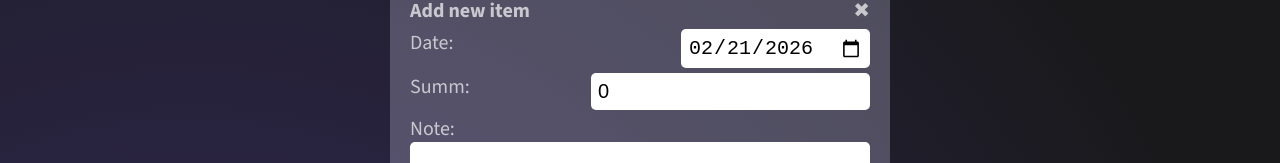
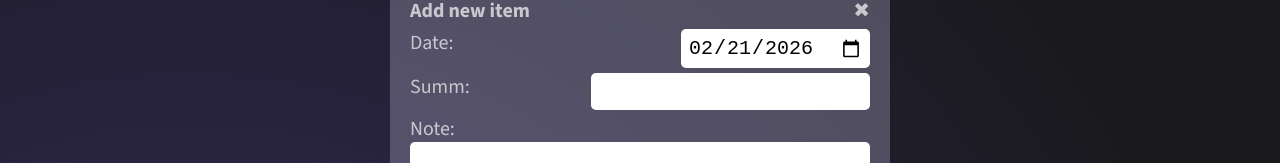
Before and after one commit to rennaiis/budget_tracker, a React (Vite) app: page / in a window 1280 px wide. Both pictures are taken after a click on the button "Income". Shown: the part 200-363 px from the top of the page. Built offline with nearby package versions, Linux system fonts and the light colour scheme.

Commit message:
correct counting of balance

```diff
--- a/src/App.tsx
+++ b/src/App.tsx
@@ -132,9 +132,14 @@ const incomeCategories: ICategory[] = [
 ]
 
 function App() {
-  const[balance, setBalance]=useState(0)
+
   const [outcomes, setOutcomes] = useState<IRecord[]>([])
   const [incomes, setIncomes] = useState<IRecord[]>([])
+
+  const allIncome: number = incomes.reduce((acc, item)=> acc+Number(item.sum), 0)
+  const allOutcome: number = outcomes.reduce((acc, item)=>acc+Number(item.sum), 0)
+  const balance: number = allIncome - allOutcome
+
   const[openForm, setOpenForm] = useState({
     openIncomeForm: false,
     openOutcomeForm: false
@@ -146,7 +151,6 @@ function App() {
     }else{
       setOutcomes(outcomes.filter(item => item.id != id))
     }
-    refreshBalance()
   }
   function copyRecord(record: IRecord, priority: priority){
     const copied = {...record, id: Date.now()}
@@ -155,21 +159,13 @@ function App() {
     }else{
       setOutcomes([...outcomes, copied])
     }
-    refreshBalance()
-  }
-  function refreshBalance(){
-    const allIncome: number = incomes.reduce((acc, item)=> acc+item.sum, 0)
-    const allOutcome: number = outcomes.reduce((acc, item)=>acc+item.sum, 0)
-    setBalance(()=>(allIncome - allOutcome))
   }
   function addIncome(record: IRecord){
     setIncomes([...incomes, {...record}]);
-    refreshBalance()
 
   }
   function addOutcome(record: IRecord){
     setOutcomes([...outcomes, {...record}]);
-    refreshBalance()
   }
   return (
     <>
@@ -199,7 +195,7 @@ function Balance({formStatus, setFormStatus, addIncome, addOutcome, balance}: Ba
 
 function Form({formStatus, setFormStatus, addIncome, addOutcome}: FormManagementProps){
   const [date, setDate] = useState(new Date().toISOString().split('T')[0])
-  const [sum, setSum] = useState(0)
+  const [sum, setSum] = useState('')
   const[note, setNote] = useState('')
   const initionalCategory: ICategory = {image: '', name: '', priority: 'essentional'}
   const[category, setCategory] = useState(initionalCategory)
@@ -207,12 +203,12 @@ function Form({formStatus, setFormStatus, addIncome, addOutcome}: FormManagement
   function handleSubmit(e: React.SubmitEvent){
     e.preventDefault();
     const dateObj: Date = new Date(date)
-    const rec: IRecord = {date: dateObj, category: category, note: note, sum: sum, id: Date.now()}
+    const rec: IRecord = {date: dateObj, category: category, note: note, sum: Number(sum), id: Date.now()}
     if (rec.category.priority == 'income'){
       addIncome(rec)
       setNote('')
       setDate(new Date().toISOString().split('T')[0])
-      setSum(0)
+      setSum('')
     }else{
       addOutcome(rec)
     }
@@ -235,7 +231,7 @@ function Form({formStatus, setFormStatus, addIncome, addOutcome}: FormManagement
           <label htmlFor='form-sum'>Summ:</label>
           <input type='number' id='form-sum' required
           value={sum}
-          onChange={(e: React.ChangeEvent<HTMLInputElement>)=>setSum(Number(e.target.value))}/>
+          onChange={(e: React.ChangeEvent<HTMLInputElement>)=>setSum(String(e.target.value))}/>
         </div>
         <div>
           <label htmlFor='form-note'>Note:</label>
```
